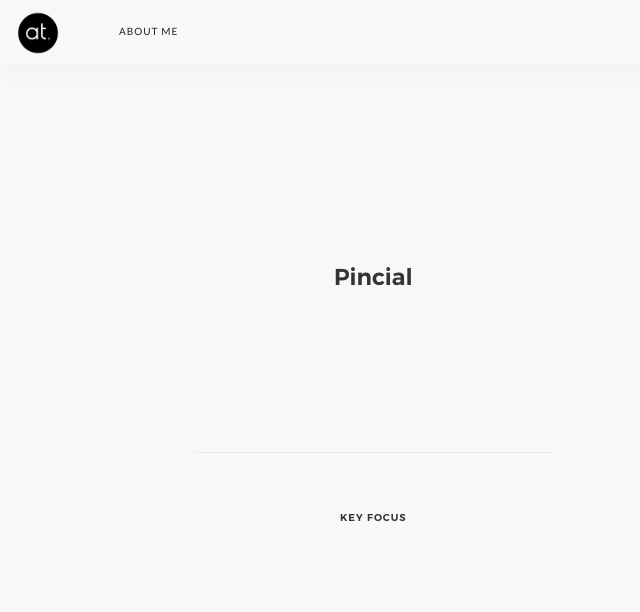
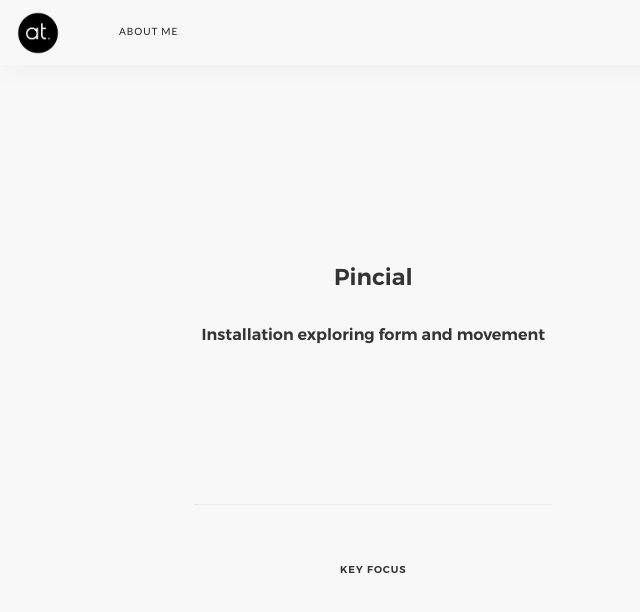
Before and after one commit to akshatkedia/avani-tavargeri, a Jekyll site: the page built from _projects/pincial.markdown, in a window 1280 px wide and 900 px high. Shown: the top 612 px of the window, without its empty margins (0-640 px from the left). Built offline with Jekyll 4.4.1, drawn with Linux system fonts in a browser that asks for light colours; some web fonts are replaced.

Commit message:
Updated Pincial

```diff
--- a/_projects/pincial.markdown
+++ b/_projects/pincial.markdown
@@ -1,6 +1,7 @@
 ---
 title: Pincial
 date: 2017-07-04 00:20:00 +05:30
+subtitle: Installation exploring form and movement
 thumbnail image: "/uploads/thumbnail-pincial.jpg"
 project category: Industrial Design
 description:
```
